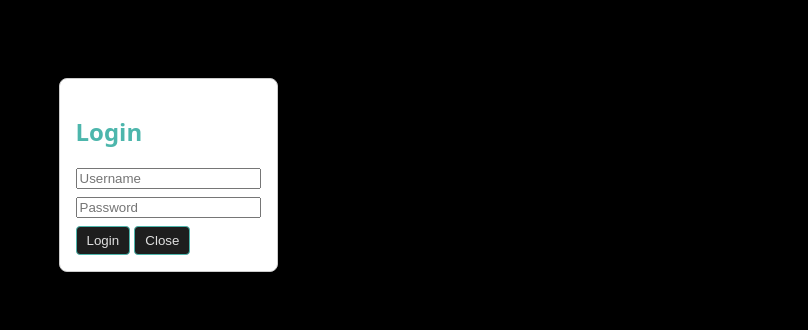
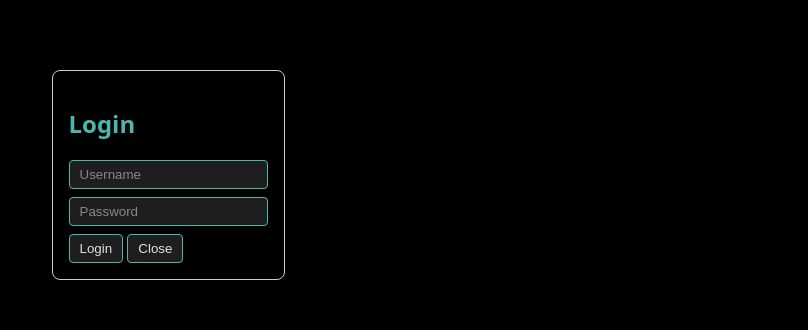
Before and after one commit to leblancr/crypto-charts, a SvelteKit app in the folder frontend/: page / in a window 1280 px wide. Both pictures are taken after a click on the button "Login". Shown: the part 225-555 px from the top of the page, without its empty margins (472-1280 px from the left). Built offline with nearby package versions, Linux system fonts and the light colour scheme.

Commit message:
login modal and input css dark

```diff
--- a/frontend/src/app.css
+++ b/frontend/src/app.css
@@ -38,6 +38,18 @@ pre {
   border-radius: 6px;
 }
 
+input {
+  background-color: var(--card-bg);
+  color: var(--text-color);
+  border: 1px solid var(--accent);
+  padding: 6px 10px;
+  border-radius: 4px;
+}
+
+input::placeholder {
+  color: #888; /* softer gray for placeholders */
+}
+
 .card {
   background: var(--card-bg);
   padding: 1rem;
--- a/frontend/src/lib/AuthModal.svelte
+++ b/frontend/src/lib/AuthModal.svelte
@@ -67,7 +67,7 @@
 </script>
 
 <div style="position:fixed;inset:0;display:flex;align-items:center;justify-content:center;background:rgba(0,0,0,.35);z-index:9999;">
-  <div class="modal" style="padding:1rem;border:1px solid #ccc;border-radius:8px;background:#fff;max-width:380px;">
+  <div class="modal" style="padding:1rem;border:1px solid #ccc;border-radius:8px;max-width:380px;">
     {#if mode === "login"}
       <h2>Login</h2>
       <div>
--- a/frontend/src/routes/+page.svelte
+++ b/frontend/src/routes/+page.svelte
@@ -70,11 +70,11 @@
   }
 
   .corner-icon {
-    width: 20px;
-    height: 20px;
+    width: 16px;
+    height: 16px;
     opacity: 0.85;
   }
-
+k
   .corner-icon:hover {
     opacity: 1;
   }
```
Also changed, not shown: 2 other files (tests, documents, lock files or other folders).
